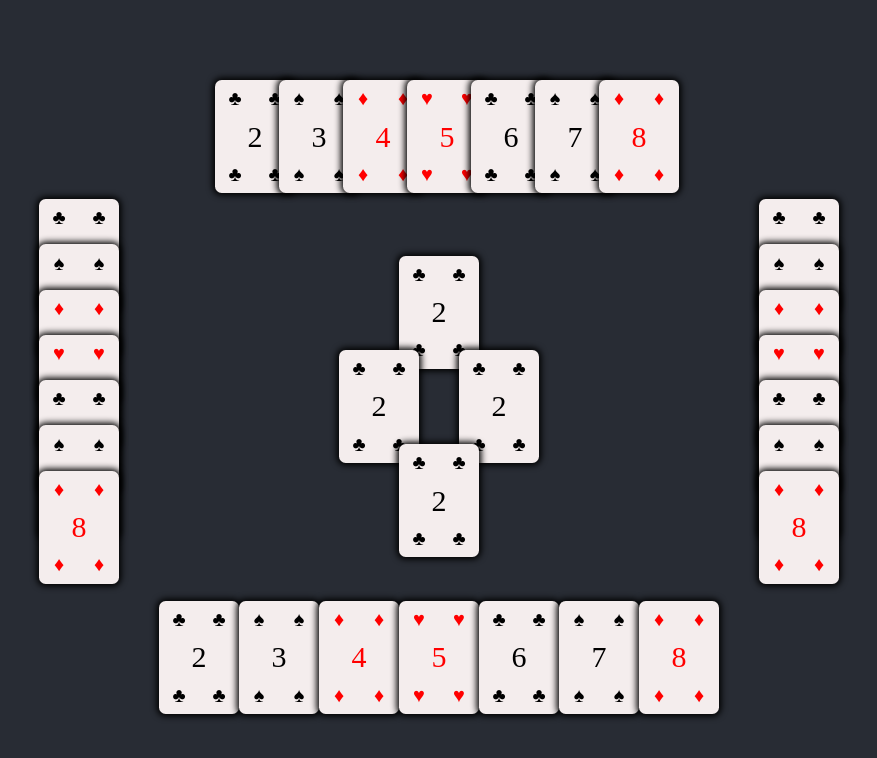
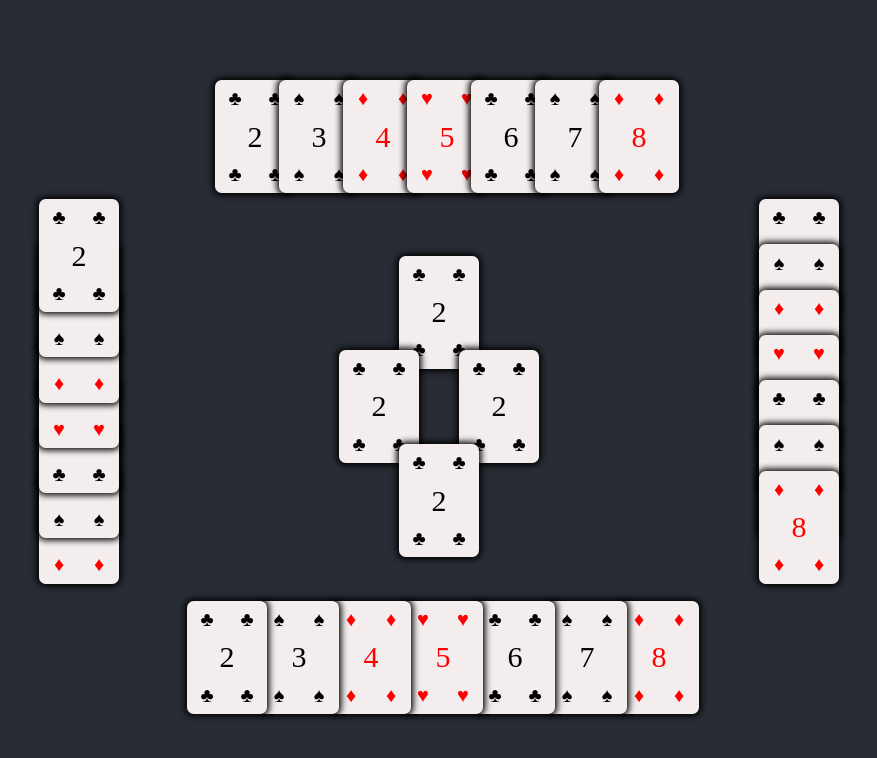
Before and after one commit to callumfairbairn/blob, a React (Create React App) app: page / in a window 1280 px wide. Shown: the top 758 px of the page, without its empty margins (201-1078 px from the left). Built offline with nearby package versions, Linux system fonts and the light colour scheme.

Commit message:
Stack cards on top of each other in a better way

```diff
--- a/src/components/Hand/Hand.scss
+++ b/src/components/Hand/Hand.scss
@@ -9,6 +9,10 @@
 
   .backHandCard {
     width: $card-width * 0.8;
+  }
+
+  .frontHandCard {
+    width: $card-width * 0.9;
   }
 }
 
--- a/src/components/Hand/Hand.tsx
+++ b/src/components/Hand/Hand.tsx
@@ -10,11 +10,18 @@ type HandProps = {
 }
 
 export const Hand = ({ cards, handType }: HandProps) => {
+  const getZIndex = (index: number) => {
+    if (handType === handTypes.Front || handType === handTypes.Left) {
+    return cards.length - index
+    }
+    return cards.length + index
+  }
+
   return (
     <div className="hand" data-testid="hand" id={`${handType}Hand`}>
       {cards.map((card, index) =>
-        <div className={`${handType}HandCard`} key={index}>
-          <Card card={card} zIndex={cards.length - index} key={index}/>
+        <div className={`${handType}HandCard`} style={{ zIndex: getZIndex(index) }} key={index}>
+          <Card card={card} zIndex={getZIndex(index)} key={index}/>
         </div>
       )}
     </div>
```
